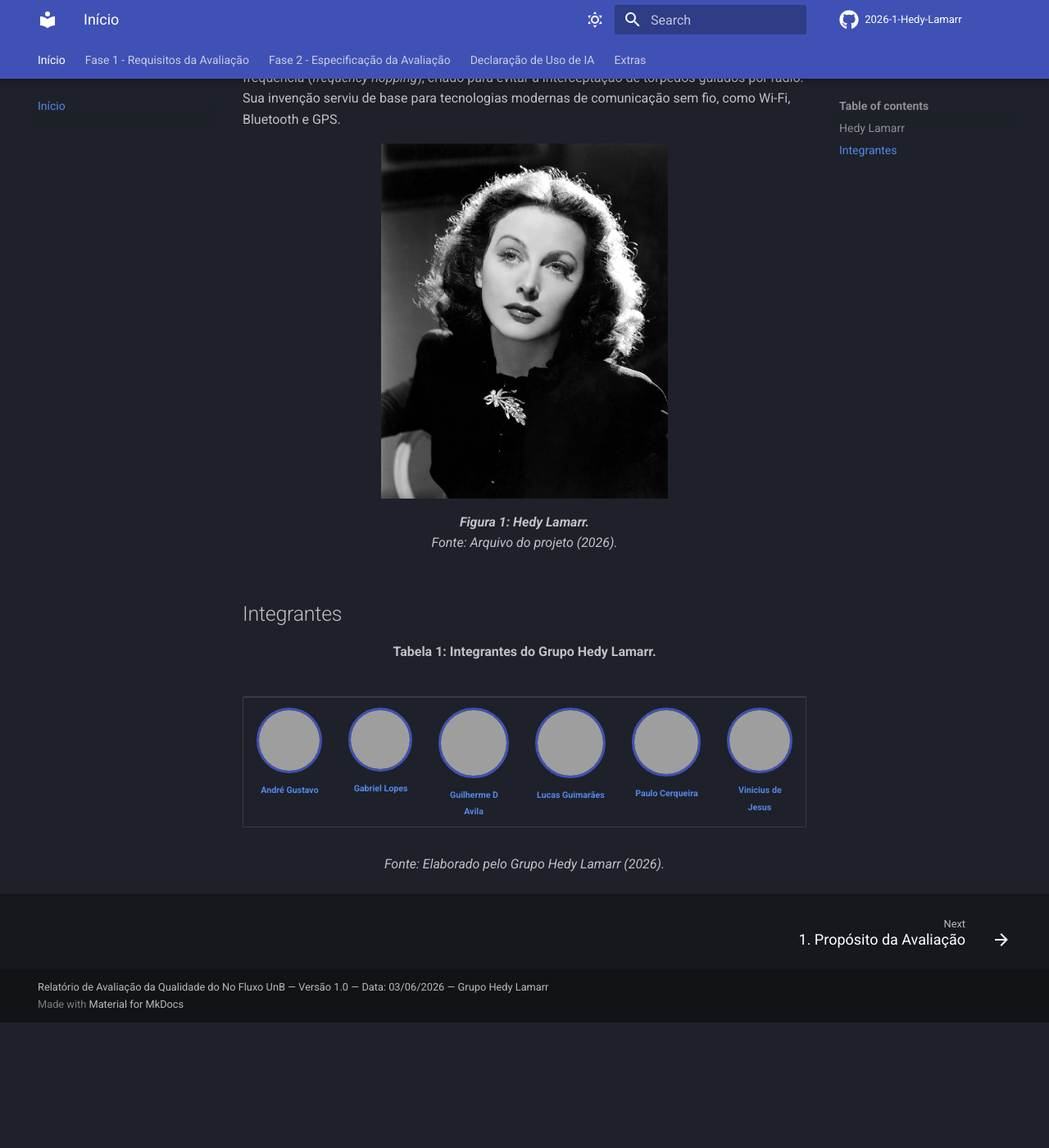
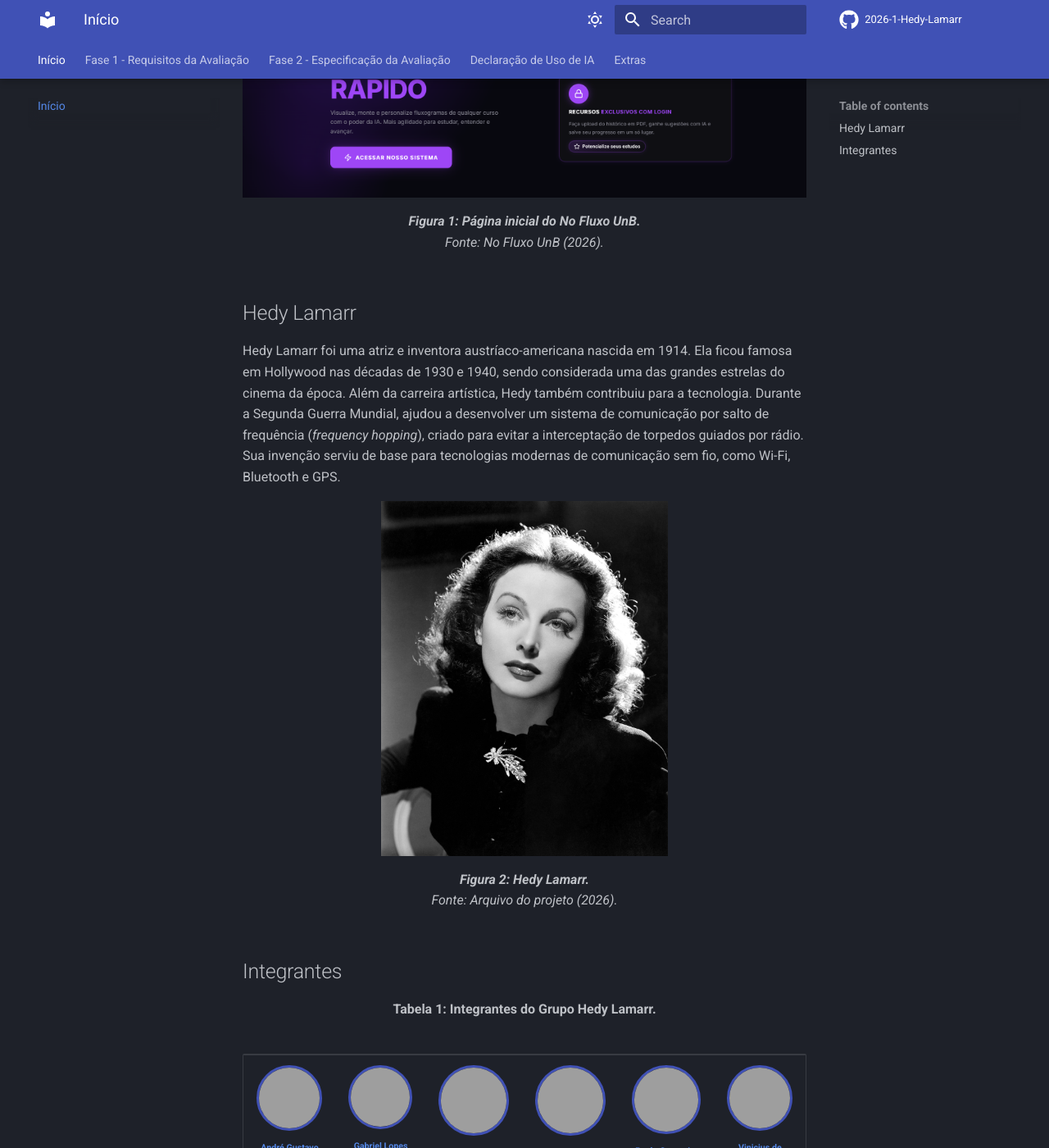
Before and after one commit to FCTE-Qualidade-de-Software-1/2026-1_T01_HEDY_LAMAR, an MkDocs documentation site: the page built from docs/index.md, in a window 1280 px wide and 1400 px high, scrolled down 432 px, cut to the strip 0-1400 px from the top of the window. Shown: the whole strip at 82% size. Built offline with MkDocs 1.6.1 and Material for MkDocs 9.7.7, drawn with Linux system fonts in a browser that asks for light colours; comment, search, counter and statistics services are not loaded; before the commit the page ends 1679 px from its top, so only the background shows below that; grey boxes are pictures that could not be loaded.

```diff
--- a/docs/index.md
+++ b/docs/index.md
@@ -3,6 +3,11 @@
 > FGA0315 - QUALIDADE DE SOFTWARE 1 - T01 (2026.1)
 
 Este projeto tem como objetivo documentar a Avaliação da Qualidade de Produto de Software do sistema “No Fluxo UnB”, disponível em: [https://no-fluxo.crianex.com](https://no-fluxo.crianex.com)
+
+<figure align="center">
+  <img src="assets/landing_page.png" alt="Página inicial do No Fluxo UnB" width="800"/>
+  <figcaption><strong>Figura 1: Página inicial do No Fluxo UnB.</strong><br><em>Fonte: No Fluxo UnB (2026).</em></figcaption>
+</figure>
 
 ## Hedy Lamarr
 
@@ -10,7 +15,7 @@
 
 <figure align="center">
   <img src="assets/hedy_lamarr.jpg" alt="Hedy Lamarr" width="350"/>
-  <figcaption><strong>Figura 1: Hedy Lamarr.</strong><br><em>Fonte: Arquivo do projeto (2026).</em></figcaption>
+  <figcaption><strong>Figura 2: Hedy Lamarr.</strong><br><em>Fonte: Arquivo do projeto (2026).</em></figcaption>
 </figure>
 
 ## Integrantes
```
Also changed, not shown: docs/assets/landing_page.png (added).
